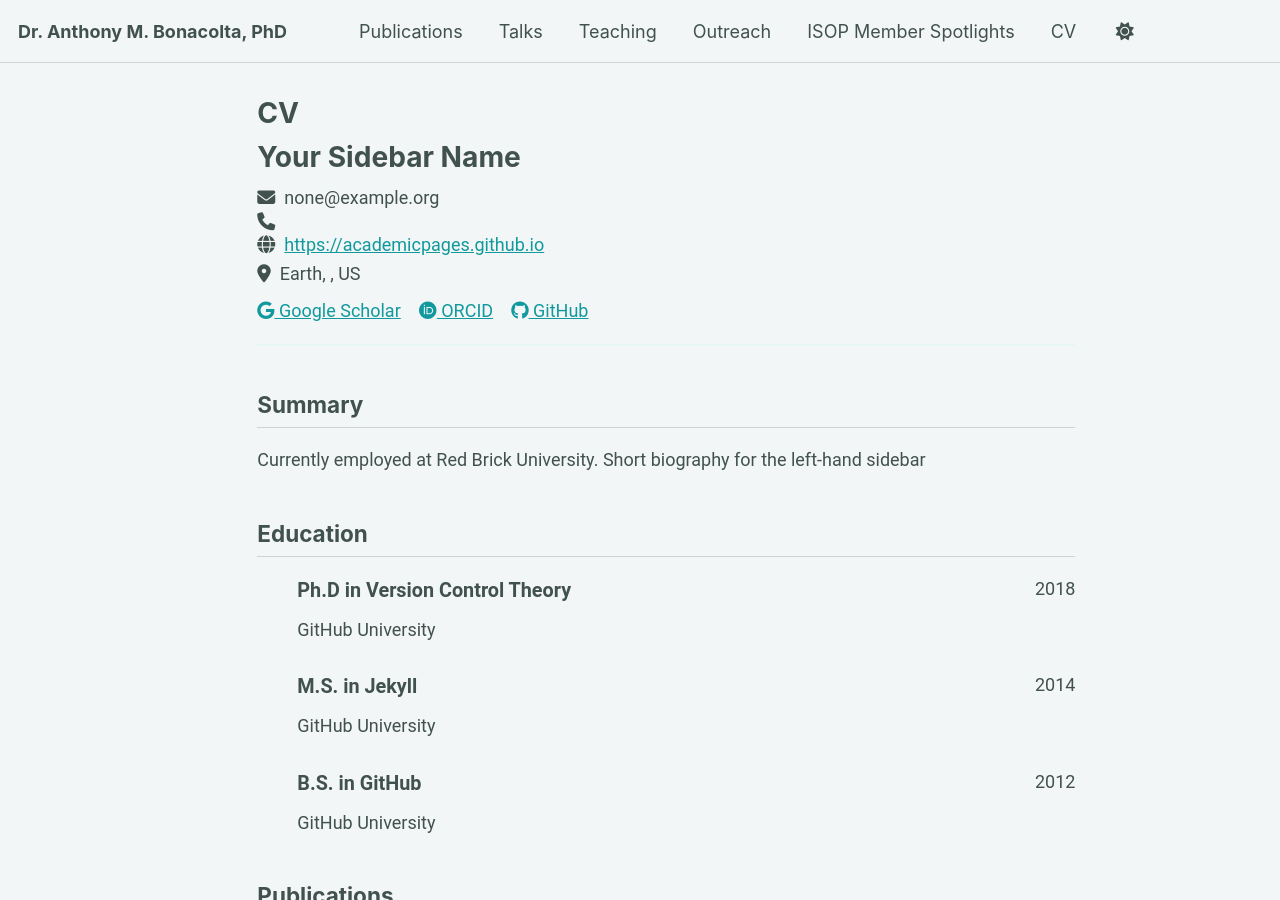
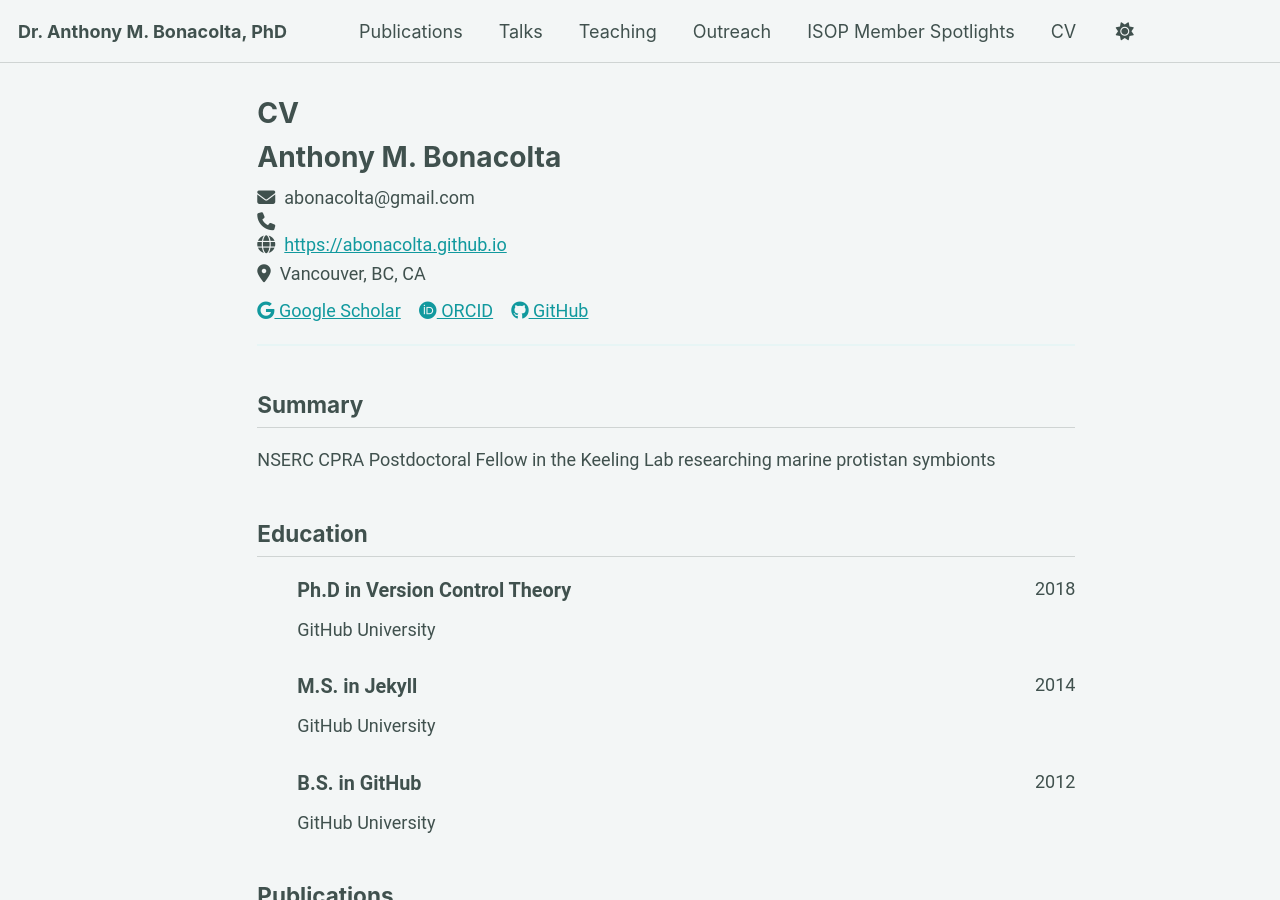
Before and after one commit to Abonacolta/abonacolta.github.io, a Jekyll site: the page built from _pages/cv-json.md, in a window 1280 px wide and 900 px high. Built offline with Jekyll 4.4.1, drawn with Linux system fonts in a browser that asks for light colours; a script bundle is joined from its source files by our own code; library files that are not in the unit come from our copies.

Commit message:
Update cv.json

```diff
--- a/_data/cv.json
+++ b/_data/cv.json
@@ -1,32 +1,32 @@
 {
   "basics": {
-    "name": "Your Sidebar Name",
-    "email": "none@example.org",
+    "name": "Anthony M. Bonacolta",
+    "email": "abonacolta@gmail.com",
     "phone": "",
-    "website": "https://academicpages.github.io",
-    "summary": "Currently employed at Red Brick University. Short biography for the left-hand sidebar",
+    "website": "https://abonacolta.github.io",
+    "summary": "NSERC CPRA Postdoctoral Fellow in the Keeling Lab researching marine protistan symbionts",
     "location": {
       "address": "",
-      "postalCode": "",
-      "city": "Earth",
-      "countryCode": "US",
-      "region": ""
+      "postalCode": "V5T 0B9",
+      "city": "Vancouver",
+      "countryCode": "CA",
+      "region": "BC"
     },
     "profiles": [
       {
         "network": "Google Scholar",
         "username": "",
-        "url": "https://scholar.google.com/citations?user=PS_CX0AAAAAJ"
+        "url": "https://scholar.google.com/citations?user=nVxjagoAAAAJ&hl=en"
       },
       {
         "network": "ORCID",
         "username": "",
-        "url": "https://orcid.org/yourorcidurl"
+        "url": "https://orcid.org/0000-0003-1439-5907"
       },
       {
         "network": "GitHub",
-        "username": "academicpages",
-        "url": "https://github.com/academicpages"
+        "username": "abonacolta",
+        "url": "https://github.com/abonacolta"
       }
     ]
   },
```
